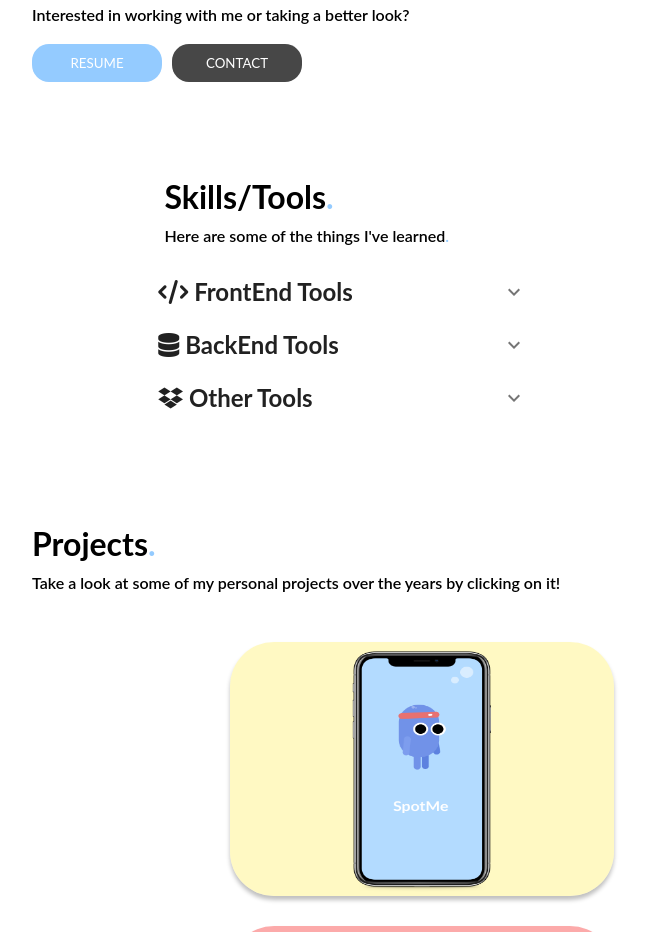
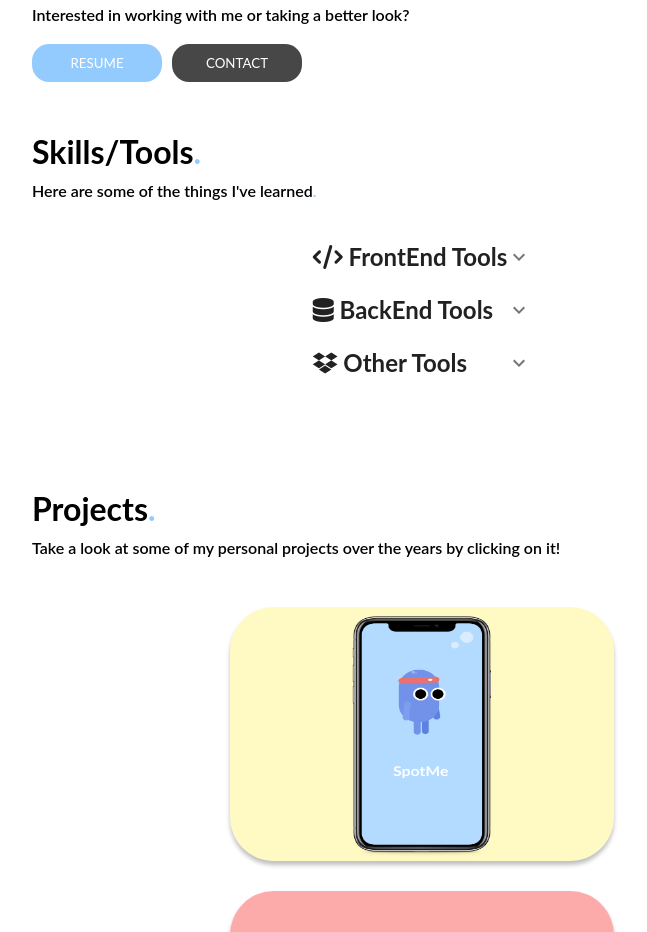
Before and after one commit to pidgeonforlife/Portfolio, a React (Create React App) app: page / in a window 1280 px wide. Shown: the part 920-1852 px from the top of the page, without its empty margins (218-865 px from the left). Built offline with nearby package versions, Linux system fonts and the light colour scheme.

Commit message:
Figured out styling issues

```diff
--- a/src/components/Skills/Accordion.css
+++ b/src/components/Skills/Accordion.css
@@ -1,7 +1,6 @@
 .skillsWrapper {
     display: flex;
     flex-direction: column;
-    width: 400px;
-    justify-content: center;
-    margin-right: -71px;
+    margin-top: 30px;
+    width: 100%;
 }
--- a/src/components/Skills/Skills.css
+++ b/src/components/Skills/Skills.css
@@ -1,6 +1,6 @@
 .skillsContainer {
     display: flex;
-    width: 82%;
+    width: 100%;
     flex-direction: column;
     flex-wrap: wrap;
     justify-content: center;
--- a/src/components/Skills/Skills.js
+++ b/src/components/Skills/Skills.js
@@ -9,7 +9,7 @@ function Skills() {
     <div className='skillsContainer'>
         <motion.div initial={{ x: 200, opacity: 0 }}
             transition={{ delay: 0.2}}
-            animate={{ x: 0, opacity: 1 }} className='skillsInfo'>
+            animate={{ x: 0, opacity: 1 }} className='aboutInfo'>
             <h1>Skills/Tools<span style={{color: '#94CBFF'}}>.</span></h1>
             <p>Here are some of the things I've learned<span style={{color: '#94CBFF'}}>.</span></p>
         </motion.div>
```
